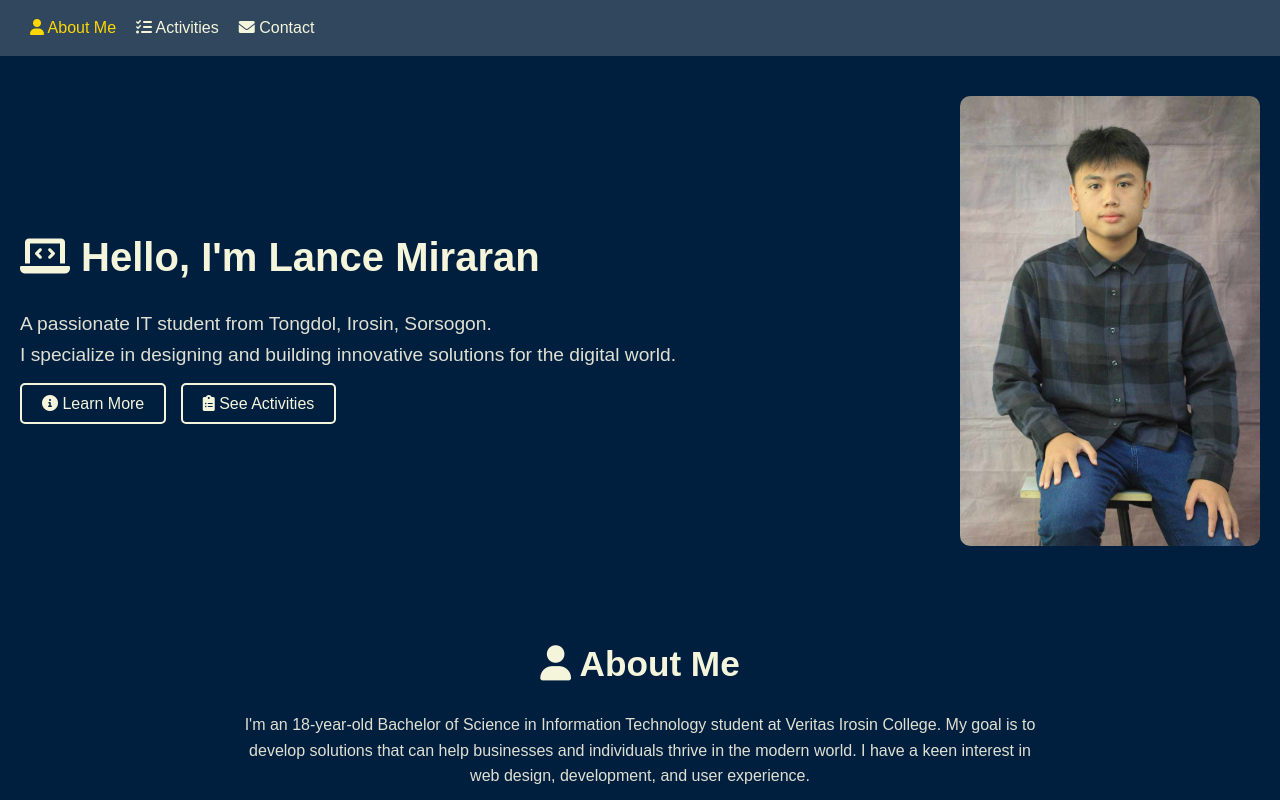
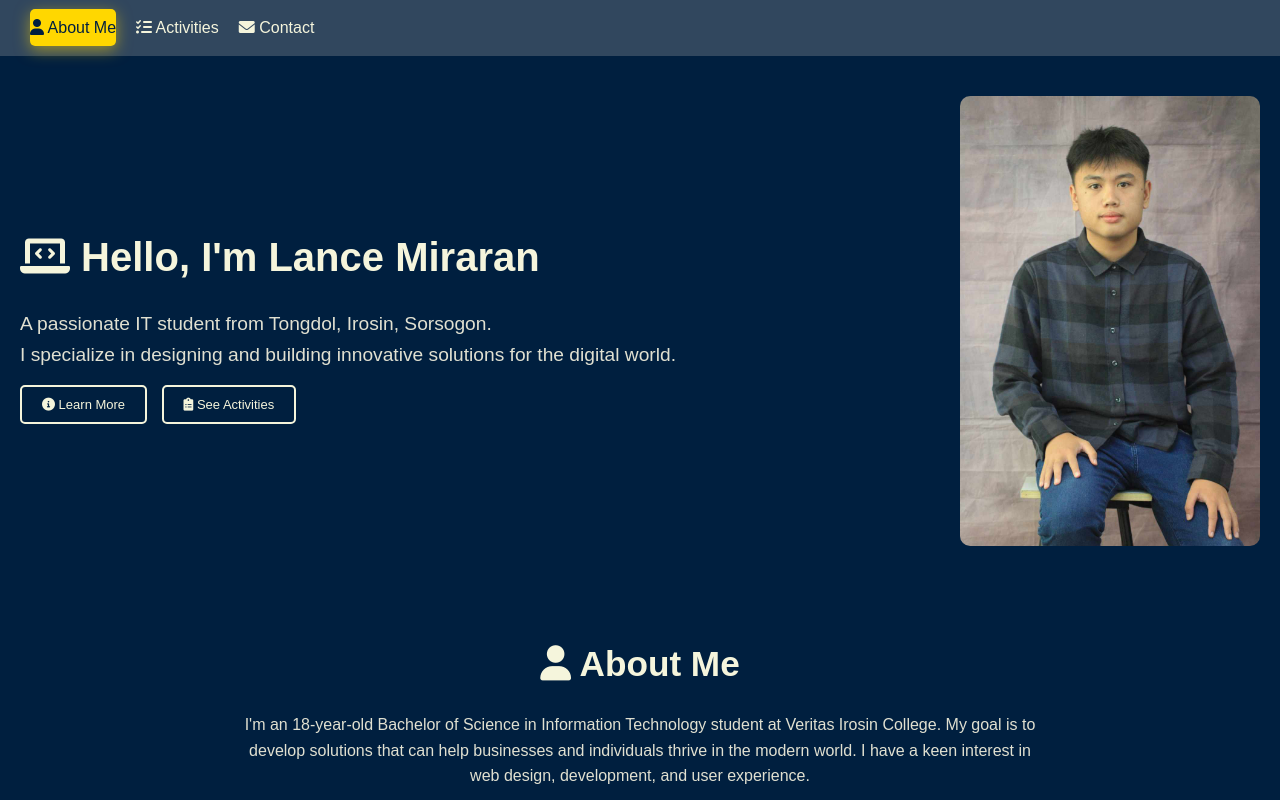
Before and after one commit to lancemiraran18/Lance-Miraran-BSIT-1B, a plain HTML site: page index.html in a window 1280 px wide. In both pictures the pointer is over the link "About Me". Shown: the top 800 px of the page. Drawn offline with Linux system fonts and the light colour scheme.

Commit message:
Update index.html

```diff
--- a/index.html
+++ b/index.html
@@ -58,8 +58,13 @@
         }
 
         nav ul li a:hover {
-            color: #FFD700; /* Gold */
+            background: #FFD700; /* Gold */
+            color: #001f3f; /* Navy Blue Text */
             transform: scale(1.1);
+            padding-top: 10px;
+            padding-bottom: 10px;
+            border-radius: 5px;
+            box-shadow: 0 4px 15px rgba(255, 215, 0, 0.5);
         }
 
         /* Hero Section */
@@ -95,6 +100,7 @@
             color: #f5f5dc; /* Beige */
         }
 
+
         .hero p {
             font-size: 1.2rem;
             margin-bottom: 20px;
@@ -104,6 +110,7 @@
         .hero .buttons a {
             margin-right: 10px;
             padding: 10px 20px;
+            font-size: 13px;
             background: #001f3f; /* Navy Blue */
             color: #f5f5dc; /* Beige */
             border: 2px solid #f5f5dc; /* Beige Border for better visibility */
@@ -183,6 +190,10 @@
             background: #FFD700; /* Gold */
             color: #001f3f; /* Navy Blue Text */
             transform: scale(1.1);
+            padding-top: 10px;
+            padding-bottom: 10px;
+            border-radius: 5px;
+            box-shadow: 0 4px 15px rgba(255, 215, 0, 0.5);
         }
 
         /* Contact Section */
@@ -267,6 +278,7 @@
                 font-size: 0.9rem;
             }
         }
+
     </style>
 </head>
 <body>
```
